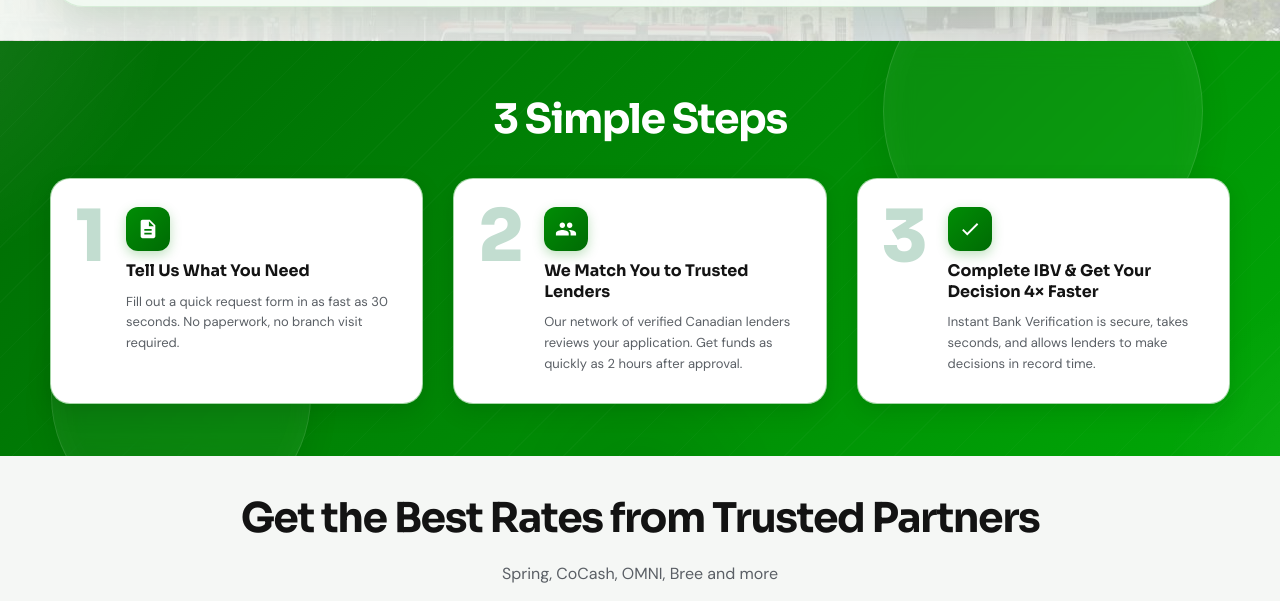
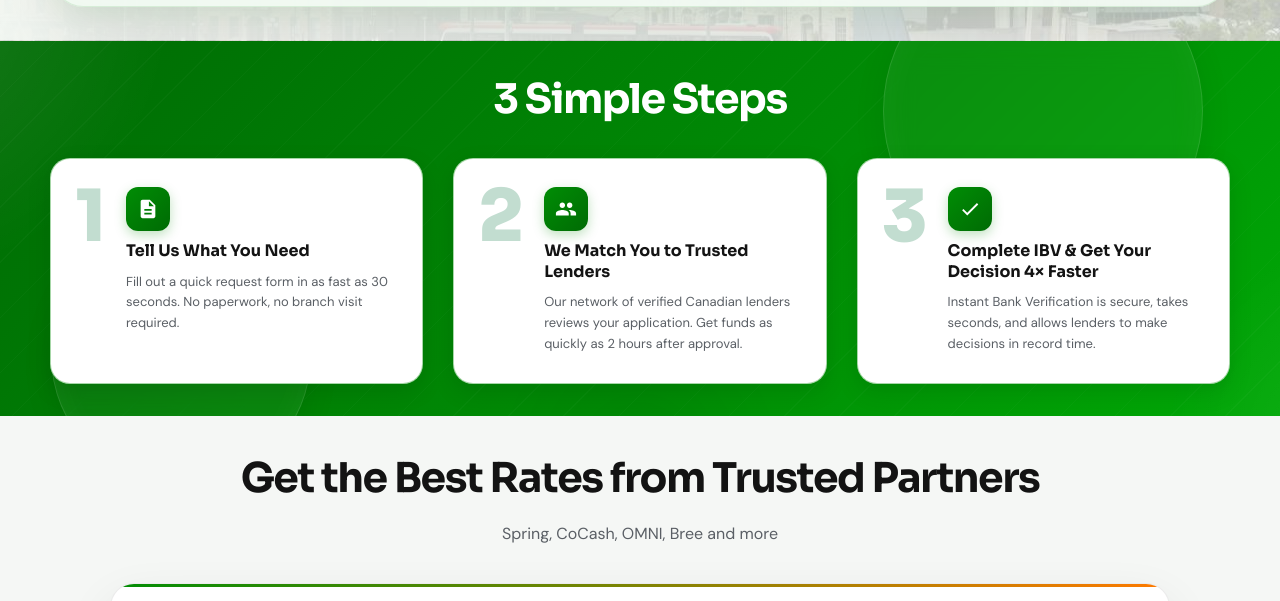
Before and after one commit to AEJAKV/GOLOANS-NEWEST-FINAL-WEBSITE, a website: page index.html in a window 1280 px wide. Shown: the part 705-1306 px from the top of the page. Drawn offline with Linux system fonts and the light colour scheme; a script that the page names is missing.

Commit message:
Update steps section padding for improved layout and spacing

```diff
--- a/style.css
+++ b/style.css
@@ -696,7 +696,7 @@ h2 {
 /* ─── STEPS ─── */
 .steps-section {
   background: linear-gradient(135deg, #006b04 0%, #008d05 60%, #00a806 100%);
-  padding: 56px 24px 52px;
+  padding: 36px 24px 32px;
   position: relative;
   overflow: hidden;
 }
```
